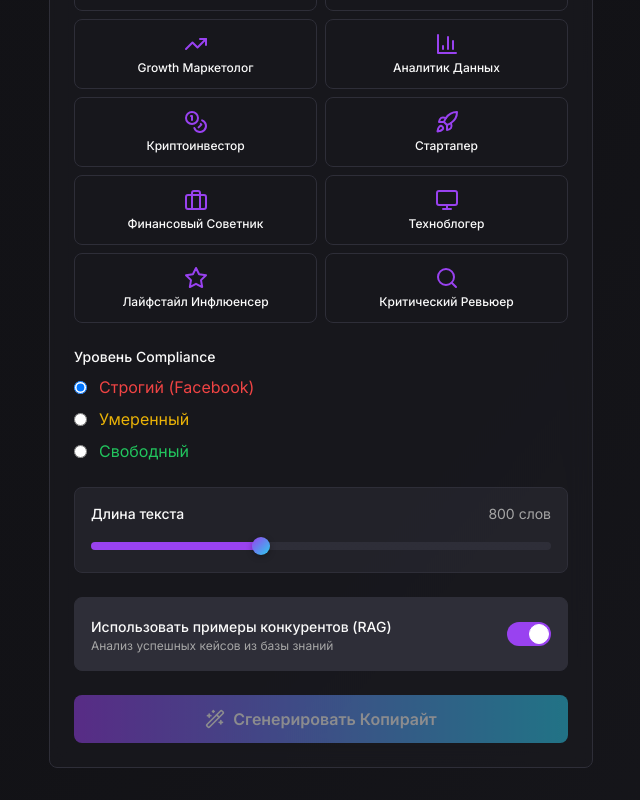
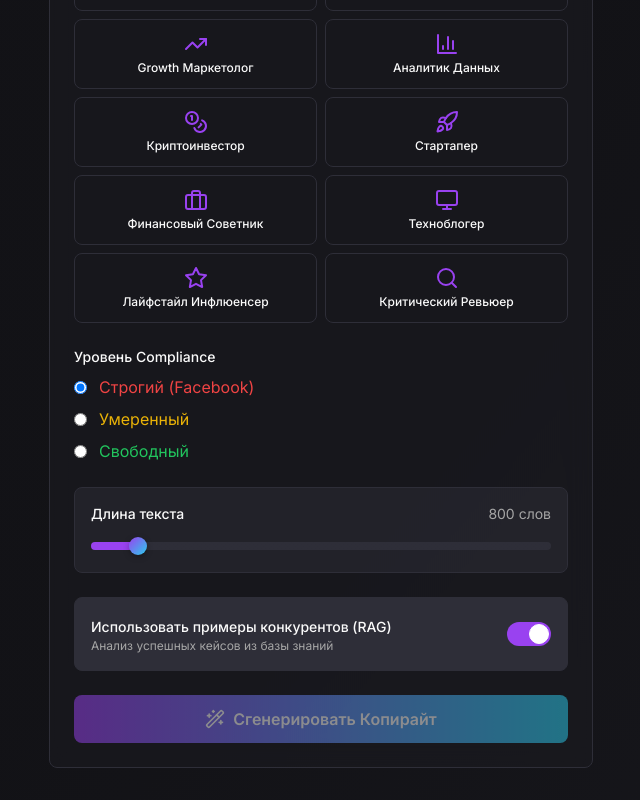
Before and after one commit to AndreySukhanov/lending_base, a Next.js app in the folder frontend/: page /generate in a window 1280 px wide. Shown: the part 773-1573 px from the top of the page, without its empty margins (31-671 px from the left). Built offline with nearby package versions, Linux system fonts and the light colour scheme; no server answers.

Commit message:
Увеличена максимальная длина текста до 5000 слов

```diff
--- a/frontend/app/generate/page.tsx
+++ b/frontend/app/generate/page.tsx
@@ -238,7 +238,7 @@ export default function GeneratePage() {
                                     value={formData.target_length}
                                     onChange={(v) => setFormData({ ...formData, target_length: v })}
                                     min={400}
-                                    max={1500}
+                                    max={5000}
                                     step={50}
                                     unit=" слов"
                                 />
```
